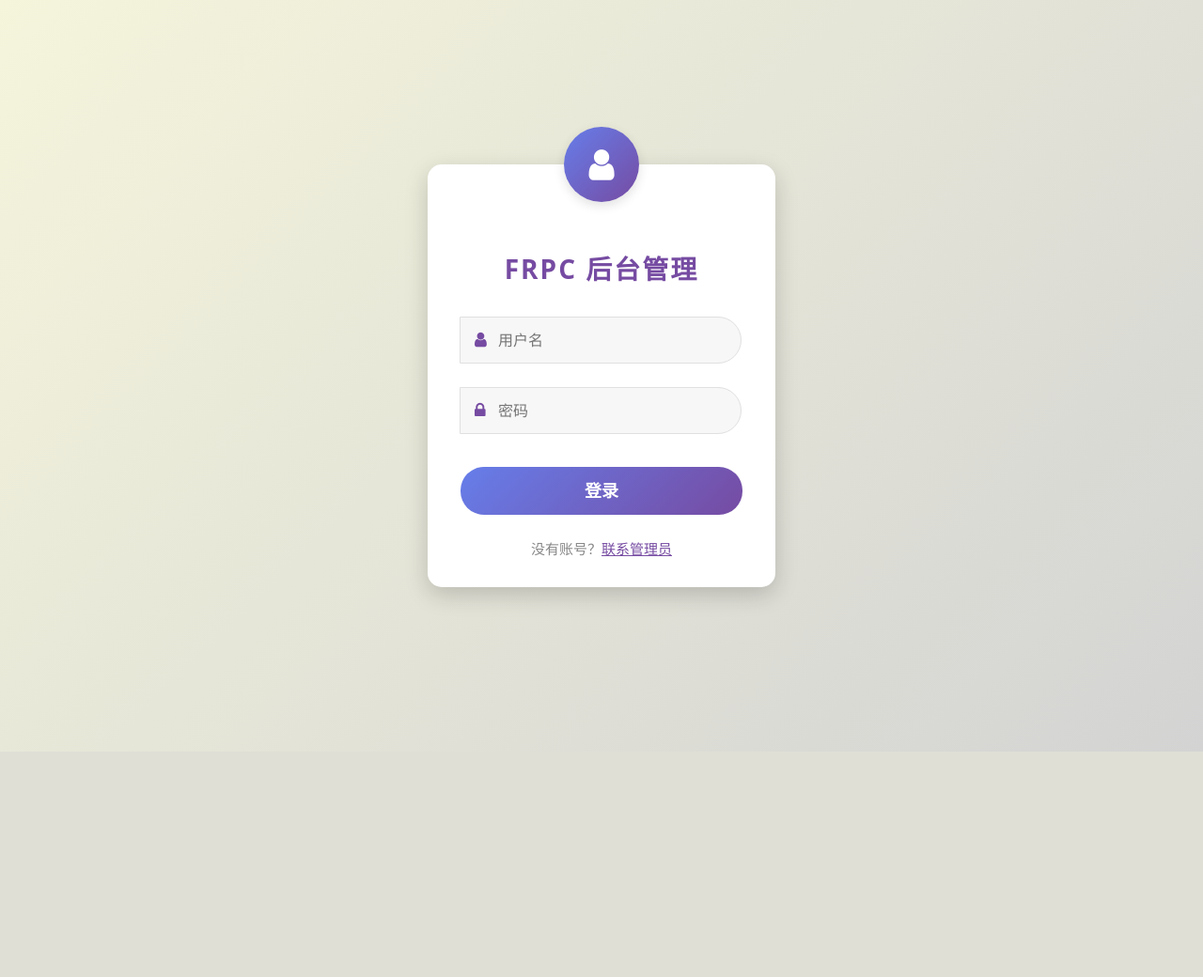
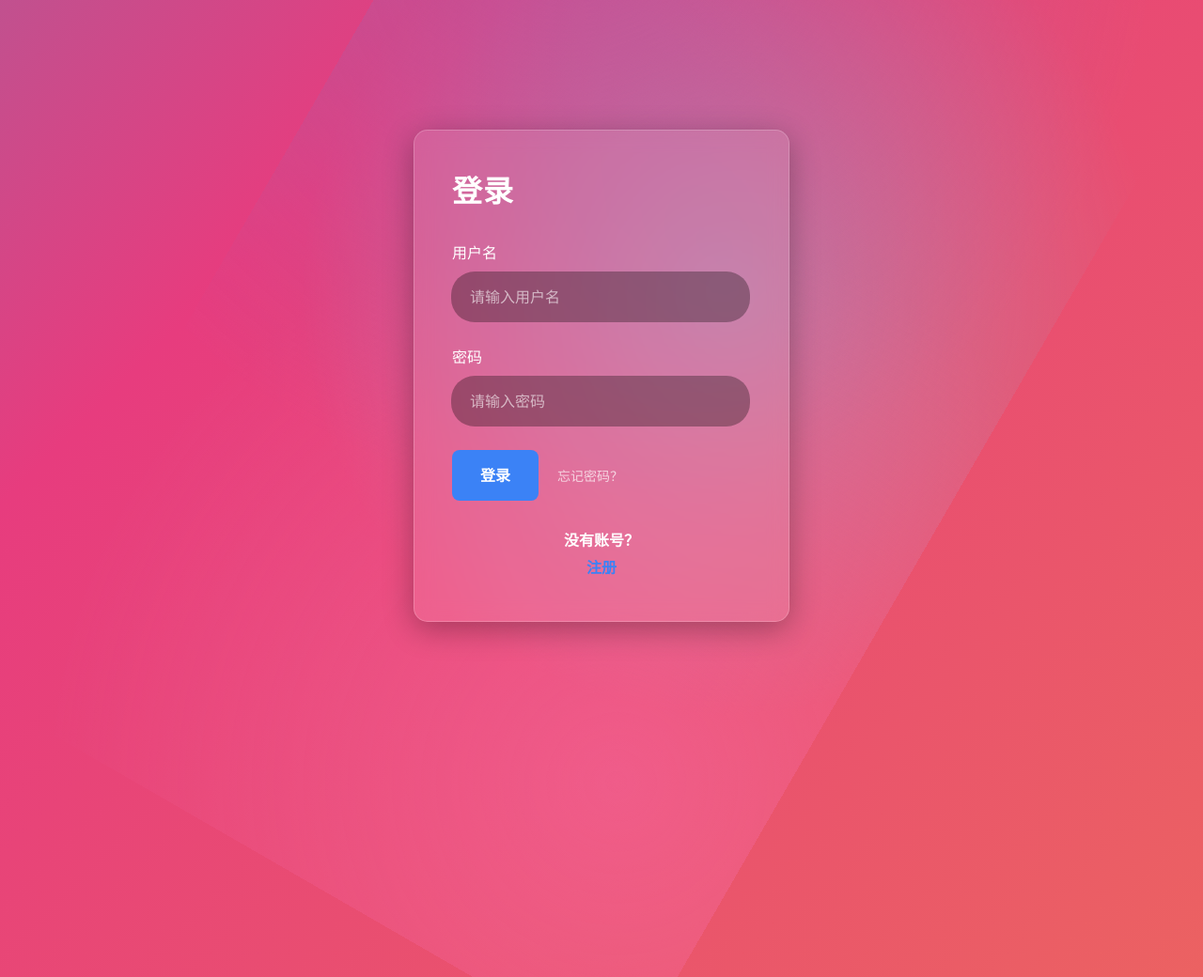
Before and after one commit to xirankj/frpc-web, a Flask app: page /login in a window 1280 px wide. Shown: the top 1040 px of the page at 94% size. Before the commit the page ends 641 px from the top, so only its background shows below. Run offline with Flask 3, Linux system fonts and the light colour scheme; parts of the project's set-up code (start-up, migrations or seed data) failed here and were passed over; some libraries are stand-ins or nearby versions.

Commit message:
更新动态背景

```diff
--- a/app/templates/auth/login.html
+++ b/app/templates/auth/login.html
@@ -9,137 +9,245 @@
     <style>
         body {
             height: 100vh;
-            background: linear-gradient(135deg, #F5F5DC 0%, #D3D3D3 100%);
+            margin: 0;
+            padding: 0;
+            background: linear-gradient(-45deg, #ee7752, #e73c7e, #23a6d5, #23d5ab);
+            background-size: 400% 400%;
+            animation: gradientBG 15s ease infinite;
             display: flex;
             align-items: center;
             justify-content: center;
+            position: relative;
+            overflow: hidden;
+            font-family: 'Segoe UI', Tahoma, Geneva, Verdana, sans-serif;
         }
+
+        /* 动态背景动画 */
+        @keyframes gradientBG {
+            0% {
+                background-position: 0% 50%;
+            }
+            50% {
+                background-position: 100% 50%;
+            }
+            100% {
+                background-position: 0% 50%;
+            }
+        }
+
+        /* 添加浮动粒子效果 */
+        body::before {
+            content: '';
+            position: absolute;
+            top: 0;
+            left: 0;
+            width: 100%;
+            height: 100%;
+            background-image:
+                radial-gradient(circle at 20% 80%, rgba(120, 119, 198, 0.3) 0%, transparent 50%),
+                radial-gradient(circle at 80% 20%, rgba(255, 119, 198, 0.3) 0%, transparent 50%),
+                radial-gradient(circle at 40% 40%, rgba(120, 219, 255, 0.3) 0%, transparent 50%);
+            animation: float 20s ease-in-out infinite;
+        }
+
+        @keyframes float {
+            0%, 100% {
+                transform: translateY(0px) rotate(0deg);
+            }
+            33% {
+                transform: translateY(-20px) rotate(120deg);
+            }
+            66% {
+                transform: translateY(20px) rotate(240deg);
+            }
+        }
+
         .login-box {
-            background: #fff;
+            background: rgba(255, 255, 255, 0.1);
+            backdrop-filter: blur(10px);
             border-radius: 15px;
-            box-shadow: 0 8px 24px rgba(0,0,0,0.18);
-            width: 370px;
-            padding: 40px 35px 30px 35px;
+            box-shadow: 0 8px 32px rgba(0, 0, 0, 0.3);
+            width: 400px;
+            padding: 40px;
             position: relative;
+            z-index: 10;
+            border: 1px solid rgba(255, 255, 255, 0.2);
         }
-        .avatar {
-            width: 80px;
-            height: 80px;
-            background: linear-gradient(135deg, #667eea 0%, #764ba2 100%);
-            border-radius: 50%;
-            position: absolute;
-            top: -40px;
-            left: 50%;
-            transform: translateX(-50%);
+
+        .login-title {
+            text-align: left;
+            font-size: 32px;
+            font-weight: 700;
+            margin-bottom: 30px;
+            color: #ffffff;
+            letter-spacing: 1px;
+        }
+
+        .input-group {
+            margin-bottom: 25px;
+        }
+
+        .input-group label {
+            display: block;
+            color: #ffffff;
+            font-size: 16px;
+            font-weight: 500;
+            margin-bottom: 8px;
+            text-align: left;
+        }
+
+        .input-group input {
+            width: 100%;
+            padding: 15px 20px;
+            border: none !important;
+            border-radius: 25px !important;
+            -webkit-border-radius: 25px !important;
+            -moz-border-radius: 25px !important;
+            font-size: 16px;
+            outline: none;
+            background: rgba(0, 0, 0, 0.3);
+            color: #ffffff;
+            transition: all 0.3s ease;
+            box-sizing: border-box;
+            appearance: none;
+            -webkit-appearance: none;
+            -moz-appearance: none;
+        }
+
+        .input-group input::placeholder {
+            color: rgba(255, 255, 255, 0.6);
+        }
+
+        .input-group input:focus {
+            background: rgba(0, 0, 0, 0.5);
+            box-shadow: 0 0 0 2px rgba(59, 130, 246, 0.5);
+        }
+
+        .btn-login {
+            width: auto;
+            padding: 15px 30px;
+            border: none;
+            border-radius: 8px;
+            background: #3b82f6;
+            color: #ffffff;
+            font-size: 16px;
+            font-weight: 600;
+            cursor: pointer;
+            transition: all 0.3s ease;
+            text-align: center;
+            display: inline-block;
+        }
+
+        .btn-login:hover {
+            background: #2563eb;
+            transform: translateY(-2px);
+            box-shadow: 0 4px 12px rgba(59, 130, 246, 0.4);
+        }
+
+        .btn-login:active {
+            transform: translateY(0);
+        }
+
+        .forgot-password {
+            color: rgba(255, 255, 255, 0.7);
+            text-decoration: none;
+            font-size: 14px;
+            margin-left: 20px;
+            transition: color 0.3s ease;
+        }
+
+        .forgot-password:hover {
+            color: #ffffff;
+        }
+
+        .signup-section {
+            text-align: center;
+            margin-top: 30px;
+            color: #ffffff;
+        }
+
+        .signup-section p {
+            margin: 5px 0;
+            font-weight: 600;
+        }
+
+        .signup-link {
+            color: #3b82f6;
+            text-decoration: none;
+            font-weight: 600;
+            transition: color 0.3s ease;
+        }
+
+        .signup-link:hover {
+            color: #60a5fa;
+        }
+
+        .button-row {
             display: flex;
             align-items: center;
-            justify-content: center;
-            box-shadow: 0 4px 12px rgba(0,0,0,0.12);
+            justify-content: flex-start;
+            margin-top: 20px;
         }
-        .avatar i {
-            color: #fff;
-            font-size: 38px;
+
+        #newPasswordGroup {
+            margin-top: 20px;
         }
-        .login-title {
-            text-align: center;
-            font-size: 28px;
-            font-weight: 600;
-            margin-top: 50px;
-            margin-bottom: 30px;
-            color: #764ba2;
-            letter-spacing: 2px;
-        }
-        .input-group {
-            position: relative;
-            margin-bottom: 25px;
-        }
-        .input-group input {
-            width: 100%;
-            padding: 12px 40px 12px 40px;
-            border: 1px solid #e0e0e0;
-            border-radius: 25px;
-            font-size: 16px;
-            outline: none;
-            transition: border-color 0.2s;
-            background: #f7f7f7;
-        }
-        .input-group input:focus {
-            border-color: #764ba2;
-            background: #fff;
-        }
-        .input-group .fa {
-            position: absolute;
-            left: 15px;
-            top: 50%;
-            transform: translateY(-50%);
-            color: #764ba2;
-            font-size: 18px;
-        }
-        .btn-login {
-            width: 100%;
-            padding: 12px;
-            border: none;
-            border-radius: 25px;
-            background: linear-gradient(135deg, #667eea 0%, #764ba2 100%);
-            color: #fff;
-            font-size: 18px;
-            font-weight: 600;
-            cursor: pointer;
-            margin-top: 10px;
-            transition: background 0.2s;
-        }
-        .btn-login:active {
-            opacity: 0.92;
-        }
-        .msg {
-            text-align: center;
-            margin-top: 25px;
-            color: #888;
-            font-size: 15px;
-        }
-        .msg a {
-            color: #764ba2;
-            text-decoration: underline;
-        }
+
         #newPasswordGroup .input-group {
             margin-bottom: 15px;
         }
-        @media (max-width: 400px) {
-            .login-box { width: 98vw; padding: 20px 5vw; }
+
+        /* 响应式设计 */
+        @media (max-width: 480px) {
+            .login-box {
+                width: 90vw;
+                padding: 30px 20px;
+            }
+
+            .button-row {
+                flex-direction: column;
+                align-items: flex-start;
+                gap: 15px;
+            }
+
+            .forgot-password {
+                margin-left: 0;
+            }
         }
     </style>
 </head>
 <body>
     <div class="login-box">
-        <div class="avatar">
-            <i class="fa fa-user"></i>
-        </div>
-        <div class="login-title">FRPC 后台管理</div>
+        <div class="login-title">登录</div>
         <form id="loginForm" onsubmit="return handleLogin(event)">
             <div class="form-wrapper">
                 <div class="input-group">
-                    <i class="fa fa-user"></i>
-                    <input type="text" name="username" id="username" placeholder="用户名" required>
+                    <label for="username">用户名</label>
+                    <input type="text" name="username" id="username" placeholder="请输入用户名" required>
                 </div>
                 <div class="input-group">
-                    <i class="fa fa-lock"></i>
-                    <input type="password" name="password" id="password" placeholder="密码" required>
+                    <label for="password">密码</label>
+                    <input type="password" name="password" id="password" placeholder="请输入密码" required>
                 </div>
                 <div id="newPasswordGroup" style="display: none;">
                     <div class="input-group">
-                        <i class="fa fa-key"></i>
-                        <input type="password" id="newPassword" placeholder="新密码">
+                        <label for="newPassword">新密码</label>
+                        <input type="password" id="newPassword" placeholder="请输入新密码">
                     </div>
                     <div class="input-group">
-                        <i class="fa fa-key"></i>
-                        <input type="password" id="confirmPassword" placeholder="确认新密码">
+                        <label for="confirmPassword">确认新密码</label>
+                        <input type="password" id="confirmPassword" placeholder="请再次输入新密码">
                     </div>
                 </div>
+                <div class="button-row">
                 <button type="submit" class="btn-login" id="loginButton">登录</button>
+                    <a href="#" class="forgot-password" onclick="alert('请联系管理员重置密码')">忘记密码？</a>
+                </div>
             </div>
         </form>
-        <div class="msg">
-            没有账号？<a href="#" onclick="alert('请联系管理员创建账号')">联系管理员</a>
+        <div class="signup-section">
+            <p>没有账号？</p>
+            <p><a href="#" class="signup-link" onclick="alert('请联系管理员创建账号')">注册</a></p>
         </div>
     </div>
     <script>
```
Also changed, not shown: app/static/css/custom-table.css (added, +76 -0 lines), app/templates/main/index.html (+51 -6 lines).
